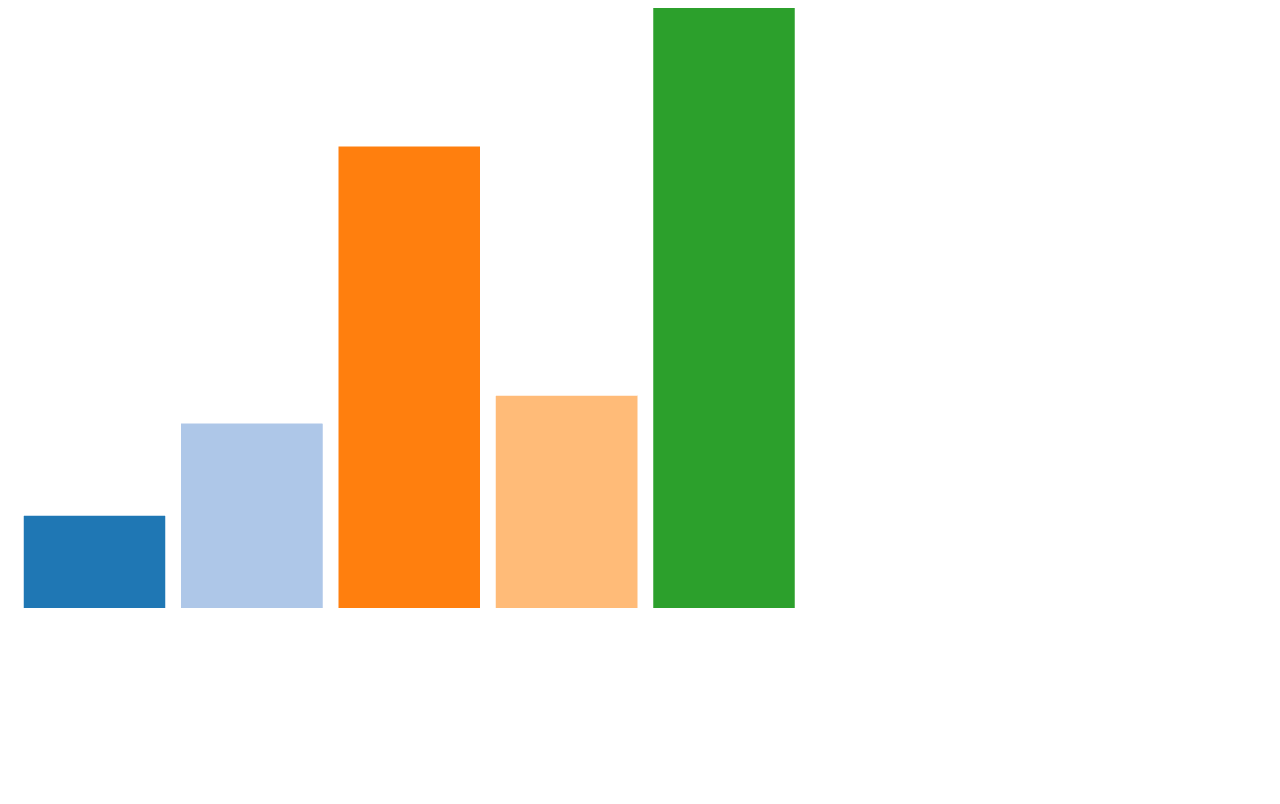
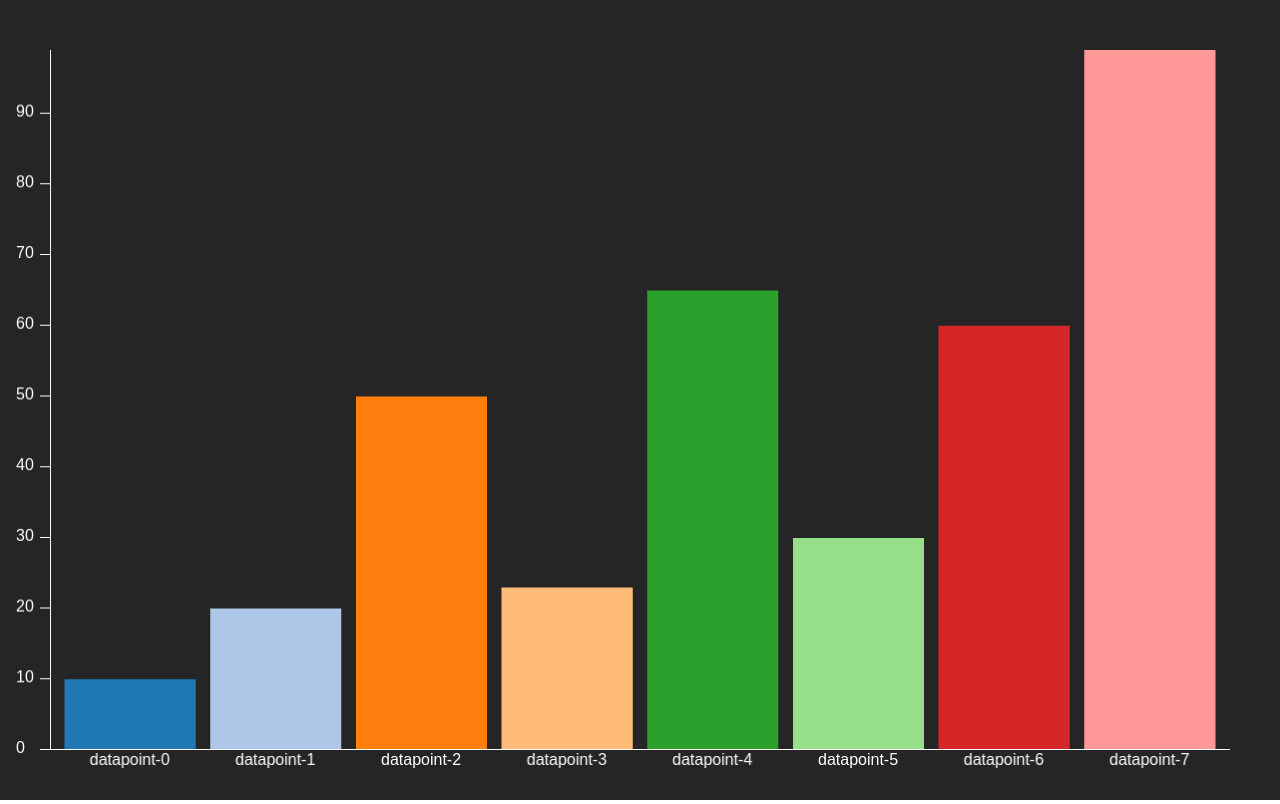
Before and after one commit to dylandepass/pixi-d3-playground, a plain HTML site: page index.html in a window 1280 px wide. Drawn offline with nearby package versions, Linux system fonts and the light colour scheme; animation ran at ten frames a second.

Commit message:
feat: add axis

```diff
--- a/index.html
+++ b/index.html
@@ -3,7 +3,6 @@
 
 <head>
   <meta charset="utf-8">
-  <title>d3 webGL force graph with PIXI.js</title>
   <meta name="description" content="">
   <meta name="theme-color" content="#000000">
 </head>
@@ -15,6 +14,7 @@
   <script src="https://cdnjs.cloudflare.com/ajax/libs/gsap/3.10.4/PixiPlugin.min.js"></script>
   <script src="pixi.min.js"></script>
   <script src="scripts.js"></script>
+  <link rel="stylesheet" href="styles.css">
 </body>
 
 </html>
--- a/scripts.js
+++ b/scripts.js
@@ -2,14 +2,22 @@
 gsap.registerPlugin(PixiPlugin);
 PixiPlugin.registerPIXI(PIXI);
 
-const width = 960;
-const height = 600;
-
-const data = [10, 20, 50, 23, 65, 23, 12];
+const data = [10, 20, 50, 23, 65, 30, 60, 99];
+const VERTICAL_PADDING = 50;
+const HORIZONTAL_PADDING = 50;
+const TICK_SIZE = 10;
 
 const elements = [];
 
-const app = new PIXI.Application({ antialias: true, backgroundColor: 0xffffff });
+let width = window.innerWidth * window.devicePixelRatio;
+let height = window.innerHeight * window.devicePixelRatio;
+
+const app = new PIXI.Application({
+  antialias: true,
+  backgroundColor: 0x252525,
+  width,
+  height
+});
 
 const cartesianContainer = new PIXI.Container();
 cartesianContainer.width = width;
@@ -18,6 +26,14 @@ cartesianContainer.x = 0;
 cartesianContainer.y = 0;
 cartesianContainer.scale.y = -1;
 cartesianContainer.position.y = height;
+
+window.addEventListener("resize", () => {
+  width = window.innerWidth * window.devicePixelRatio;
+  height = window.innerHeight * window.devicePixelRatio;
+  cartesianContainer.width = width;
+  cartesianContainer.height = height;
+});
+
 
 app.stage.addChild(cartesianContainer);
 document.body.appendChild(app.view);
@@ -29,25 +45,62 @@ let colour = (function () {
 
 const yScale = d3.scaleLinear()
   .domain([0, d3.max(data)])
-  .range([0, height]);
+  .range([0, height - (VERTICAL_PADDING * 2)]);
 
 const xScale = d3.scaleBand()
   .domain(data)
   .paddingInner(.1)
   .paddingOuter(.1)
-  .range([0, width]);
+  .range([0, width - (HORIZONTAL_PADDING * 2)]);
 
-data.forEach((d) => {
+data.forEach((d, i) => {
   const gfx = new PIXI.Sprite(PIXI.Texture.WHITE);
-  gfx.x = xScale(d);
-  gfx.y = 0;
+  gfx.x = xScale(d) + HORIZONTAL_PADDING;
+  gfx.y = VERTICAL_PADDING;
   gfx.width = xScale.bandwidth();
   gfx.height = 0;
   gfx.tint = colour(d);
   cartesianContainer.addChild(gfx);
   elements.push(gfx);
+
+  const label = new PIXI.Text(`datapoint-${i}`, { fontFamily: 'Arial', fontSize: 16, fill: 0xffffff, align: 'right' });
+  label.x = xScale(d) + HORIZONTAL_PADDING + (xScale.bandwidth() / 2) - (label.width / 2);
+  label.y = VERTICAL_PADDING;
+  label.scale.y = -1;
+  cartesianContainer.addChild(label);
+});
+
+const horizontalAxis = new PIXI.Sprite(PIXI.Texture.WHITE);
+
+horizontalAxis.x = HORIZONTAL_PADDING;
+horizontalAxis.y = VERTICAL_PADDING;
+horizontalAxis.width = width - (HORIZONTAL_PADDING * 2);
+horizontalAxis.height = 1;
+cartesianContainer.addChild(horizontalAxis);
+
+const verticalAxis = new PIXI.Sprite(PIXI.Texture.WHITE);
+
+verticalAxis.x = HORIZONTAL_PADDING;
+verticalAxis.y = VERTICAL_PADDING;
+verticalAxis.width = 1;
+verticalAxis.height = height - (VERTICAL_PADDING * 2);
+cartesianContainer.addChild(verticalAxis);
+
+yScale.ticks(10).forEach((d) => {
+  const gfx = new PIXI.Sprite(PIXI.Texture.WHITE);
+  gfx.x = HORIZONTAL_PADDING - TICK_SIZE;
+  gfx.y = VERTICAL_PADDING + yScale(d);
+  gfx.width = TICK_SIZE;
+  gfx.height = 1;
+  cartesianContainer.addChild(gfx);
+
+  const label = new PIXI.Text(`${d}`, { fontFamily: 'Arial', fontSize: 16, fill: 0xffffff, align: 'right' });
+  label.x = HORIZONTAL_PADDING - TICK_SIZE - 24;
+  label.y = VERTICAL_PADDING + yScale(d) + 12;
+  label.scale.y = -1;
+  cartesianContainer.addChild(label);
 });
 
 elements.forEach((element, i) => {
-  gsap.to(element, { pixi: { height: yScale(data[i]) }, duration: 2.0 });
+  gsap.to(element, { pixi: { height: yScale(data[i]) }, duration: 3.0, ease: "expo.out", delay: 0.5 });
 });
--- /dev/null
+++ b/styles.css
@@ -0,0 +1,5 @@
+html, body {
+  margin: 0;
+  padding: 0;
+  overflow-y: hidden;
+}
```
